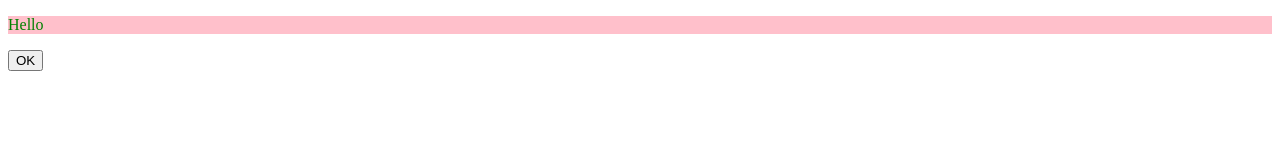
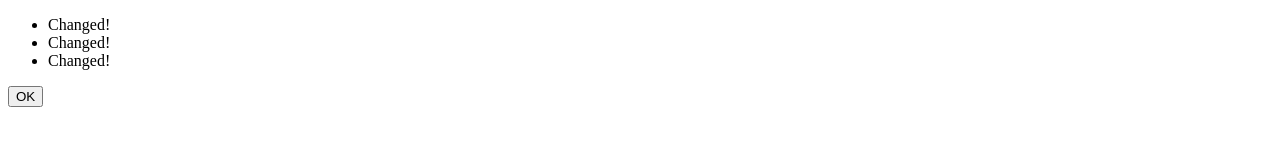
Before and after one commit to RisaMuraguchi/MyJavaScript, a plain HTML site: page index.html in a window 1280 px wide. Both pictures are taken after a click on the button "OK". Drawn offline with Linux system fonts and the light colour scheme.

Commit message:
[Finish]DOM操作編#06

```diff
--- a/index.html
+++ b/index.html
@@ -5,22 +5,13 @@
   <meta http-equiv="X-UA-Compatible" content="IE=edge">
   <meta name="viewport" content="width=device-width, initial-scale=1.0">
   <title>My JavaScript</title>
-  <style>
-    .pink-bg {
-      background: pink;
-    }
-
-    .red-border {
-      border: 2px solid red;
-    }
-
-    .green-color {
-      color: green;
-    }
-  </style>
 </head>
 <body>
-  <p class="green-color">Hello</p>
+  <ul>
+    <li>Taro</li>
+    <li>Jiro</li>
+    <li>Saburo</li>
+  </ul>
   <button>OK</button>
 
   <script src="main.js"></script>
--- a/main.js
+++ b/main.js
@@ -2,11 +2,11 @@
 
 {
   document.querySelector('button').addEventListener('click', () => {
-    // if (document.querySelector('p').classList.contains('pink-bg') === false) {
-    //   document.querySelector('p').classList.add('pink-bg');
-    // } else {
-    //   document.querySelector('p').classList.remove('pink-bg');
-    // }
-    document.querySelector('p').classList.toggle('pink-bg');
+    // document.querySelectorAll('li')[0].textContent = 'Changed!';
+    // document.querySelectorAll('li')[1].textContent = 'Changed!';
+    // document.querySelectorAll('li')[2].textContent = 'Changed!';
+    document.querySelectorAll('li').forEach((li) => {
+      li.textContent = 'Changed!';
+    });
   });
 }
```
